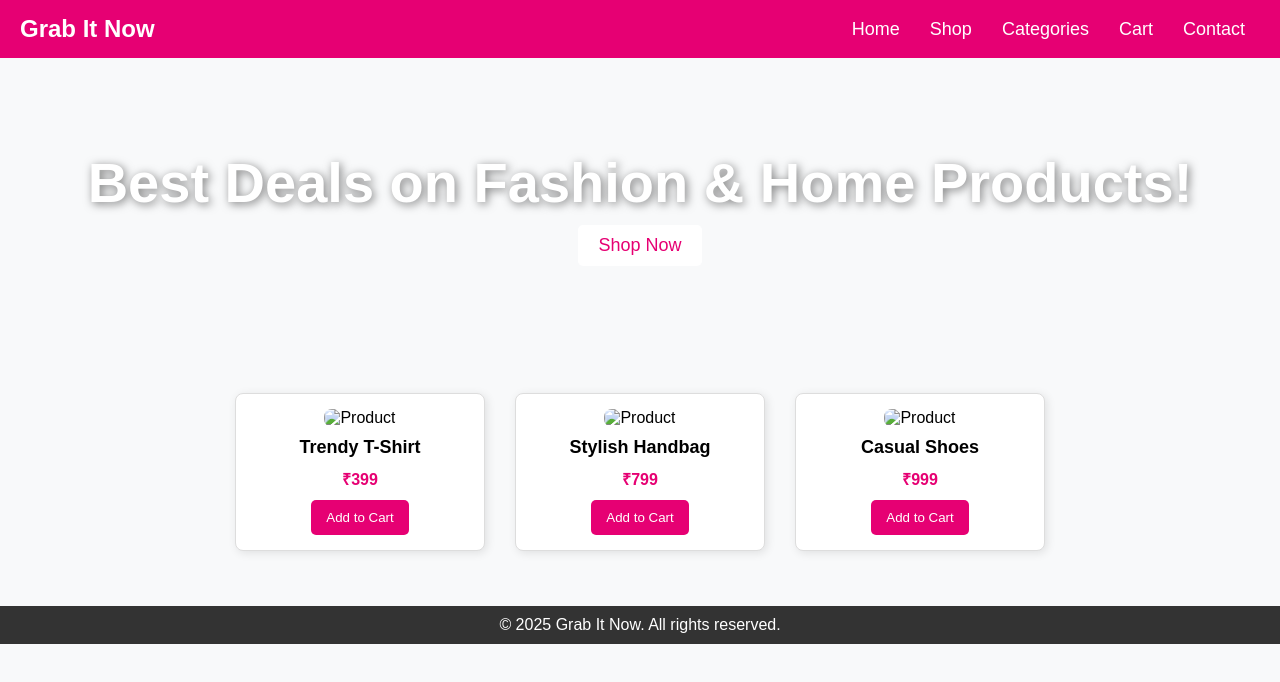
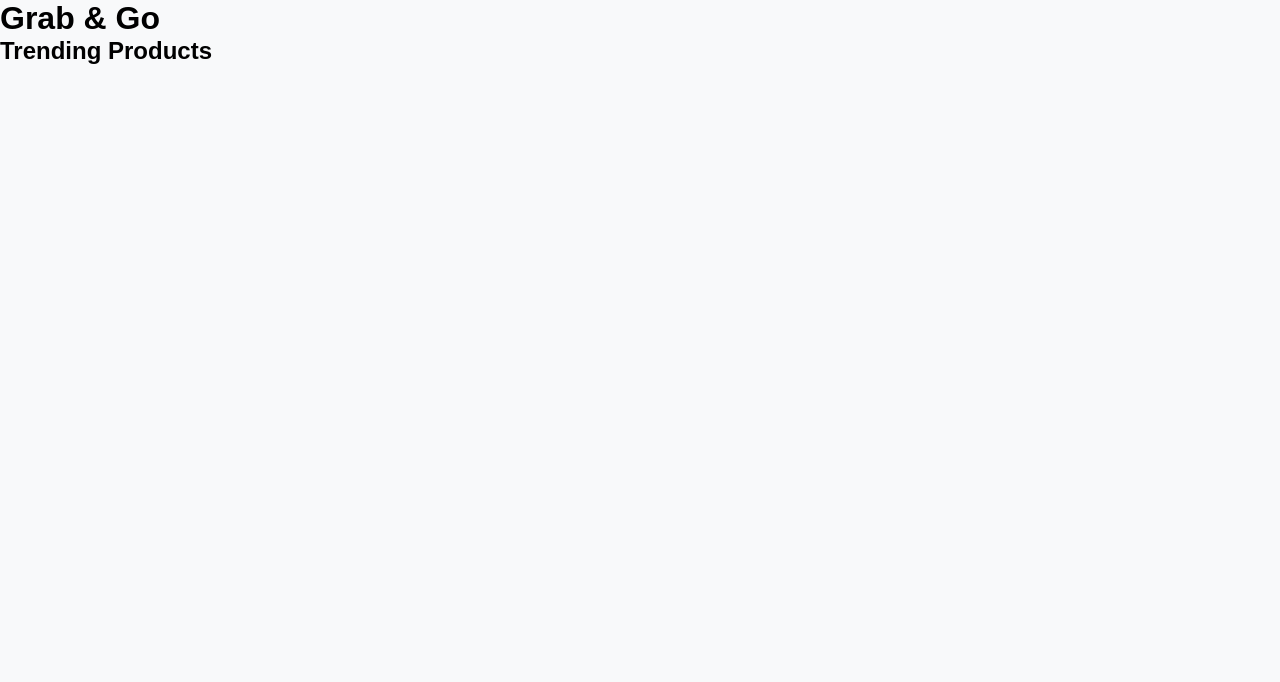
Before and after one commit to nonisaini2305/trial-website, a plain HTML site: page index.html in a window 1280 px wide. Drawn offline with Linux system fonts and the light colour scheme.

Commit message:
Update index.html

```diff
--- a/index.html
+++ b/index.html
@@ -3,58 +3,19 @@
 <head>
     <meta charset="UTF-8">
     <meta name="viewport" content="width=device-width, initial-scale=1.0">
-    <title>Grab It Now - Meesho Style</title>
+    <title>Grab & Go - Meesho Style</title>
     <link rel="stylesheet" href="style.css">
 </head>
 <body>
+    <header>
+        <h1>Grab & Go</h1>
+    </header>
 
-    <!-- ✅ Navbar -->
-    <div class="navbar">
-        <div class="logo">Grab It Now</div>
-        <ul>
-            <li><a href="#">Home</a></li>
-            <li><a href="#">Shop</a></li>
-            <li><a href="#">Categories</a></li>
-            <li><a href="#">Cart</a></li>
-            <li><a href="#">Contact</a></li>
-        </ul>
-    </div>
+    <section id="products">
+        <h2>Trending Products</h2>
+        <div id="product-list" class="product-container"></div>
+    </section>
 
-    <!-- ✅ Hero Section -->
-    <div class="hero">
-        <h1>Best Deals on Fashion & Home Products!</h1>
-        <button>Shop Now</button>
-    </div>
-
-    <!-- ✅ Product Section -->
-    <div class="container">
-        <div class="product">
-            <img src="product1.jpg" alt="Product">
-            <h3>Trendy T-Shirt</h3>
-            <p class="price">₹399</p>
-            <button class="add-to-cart">Add to Cart</button>
-        </div>
-        <div class="product">
-            <img src="product2.jpg" alt="Product">
-            <h3>Stylish Handbag</h3>
-            <p class="price">₹799</p>
-            <button class="add-to-cart">Add to Cart</button>
-        </div>
-        <div class="product">
-            <img src="product3.jpg" alt="Product">
-            <h3>Casual Shoes</h3>
-            <p class="price">₹999</p>
-            <button class="add-to-cart">Add to Cart</button>
-        </div>
-    </div>
-
-    <!-- ✅ Footer -->
-    <div class="footer">
-        &copy; 2025 Grab It Now. All rights reserved.
-    </div>
-
-    <!-- ✅ JavaScript File -->
     <script src="script.js"></script>
-
 </body>
 </html>
```
